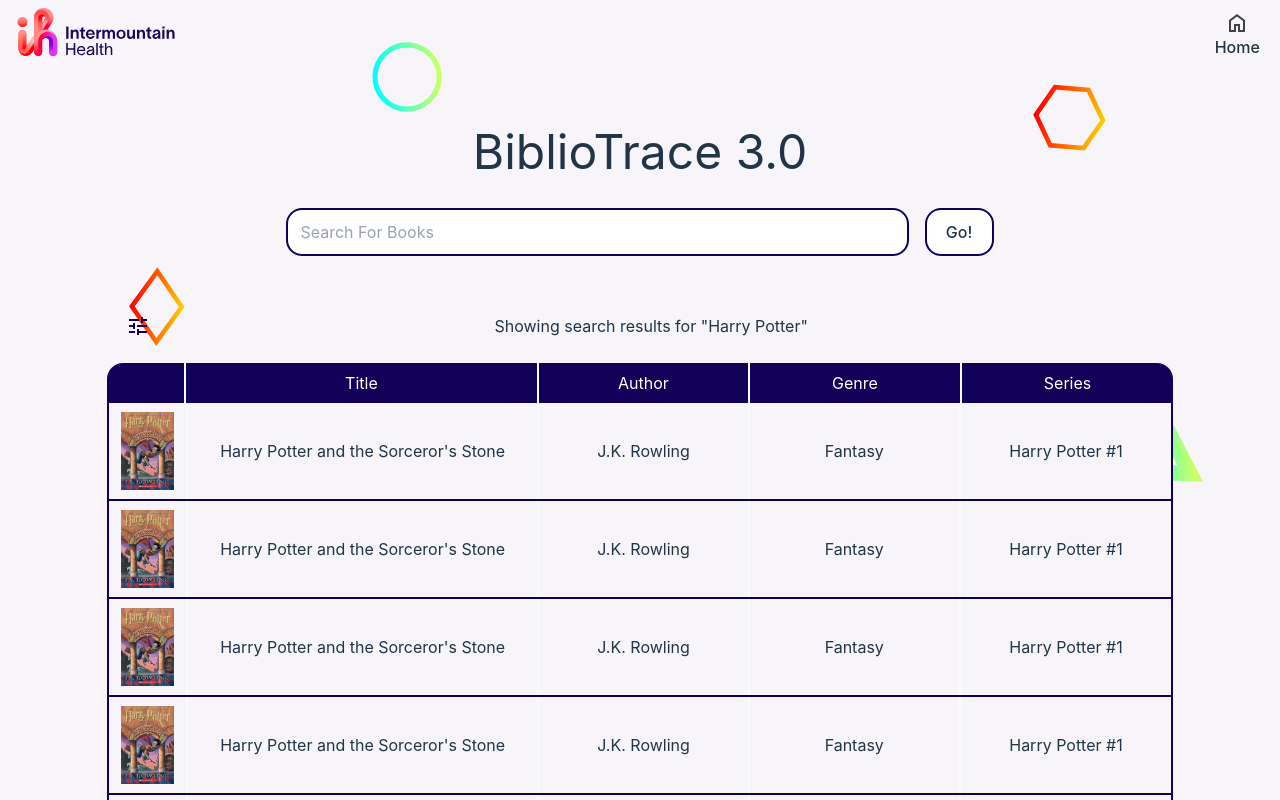
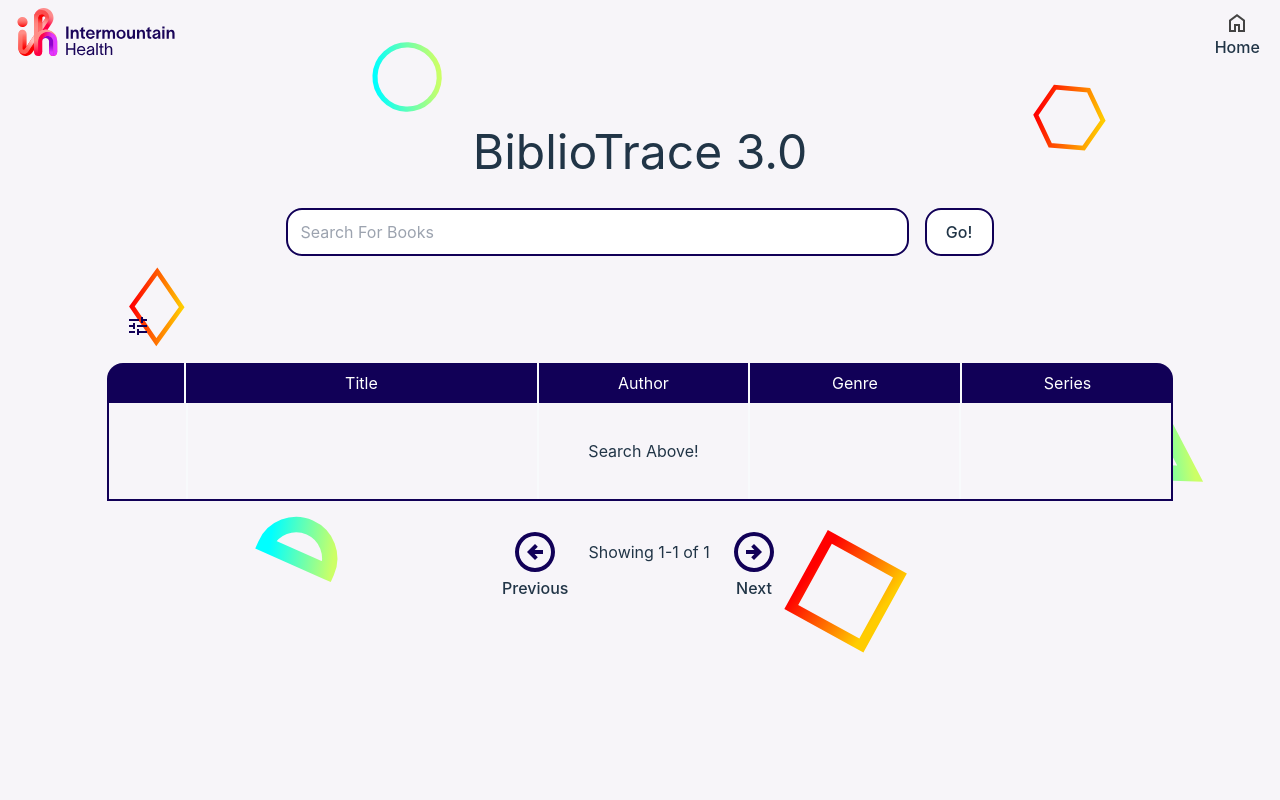
Before and after one commit to tpurba/bibliotrace-front-end, a React (Vite) app: page /search in a window 1280 px wide. Shown: the top 800 px of the page. Built offline with nearby package versions, Linux system fonts and the light colour scheme.

Commit message:
feat(search): install pagination and image fetch logic with Google Books API

```diff
--- a/src/components/SearchResult.jsx
+++ b/src/components/SearchResult.jsx
@@ -1,16 +1,39 @@
-import React from "react";
+import React, { useState, useEffect } from "react";
 
 
 const SearchResult = ({ imageUrl, title, author, genre, series }) => {
+    const [image, setImage] = useState()
+
     const bookTitle = <p id='book-title'>{title}</p>
     const bookAuthor = <p id='book-author'>{author}</p>
     const bookGenre = <p id='book-genre'>{genre}</p>
     const bookSeries = <p id='book-series'>{series}</p>
 
+    useEffect(() => {
+        const fetchImage = async () => {
+            if (imageUrl === 'Unknown') {
+                return
+            }
+
+            try {
+                const response = await fetch('https://cors-anywhere.herokuapp.com/' + imageUrl)
+                if (response.ok) {
+                    const blob = await response.blob()
+                    const objectURL = URL.createObjectURL(blob)
+                    console.log(objectURL)
+                    setImage(objectURL)
+                }
+            } catch (e) {
+                console.log(e)
+            }
+        }
+        fetchImage()
+    }, []) // Effect only runs once during component rendering
+
     return (
         <div className="flex h-fit border-x-2 border-x-[#110057] border-b-2 border-b-[#110057] bg-[#F7F5F9]">
             <div className="h-24 flex items-center justify-center px-3 border-r-slate-50 border-r-2 w-20 text-transparent">
-                <img src='/src/assets/harry-potter.jpg' className="w-16 m-2"></img>
+                {(imageUrl != 'Unknown') ? <img src={image} className="w-16 m-2" alt="Cover Thumbnail"></img> : null}
             </div>
             <div className="flex items-center justify-center px-3 border-r-slate-50 border-r-2 w-1/3">
                 {bookTitle}
@@ -26,8 +49,6 @@ const SearchResult = ({ imageUrl, title, author, genre, series }) => {
             </div>
         </div>
     )
-
-
 }
 
 export default SearchResult
--- a/src/pages/SearchPage.jsx
+++ b/src/pages/SearchPage.jsx
@@ -6,12 +6,52 @@ import Prev from "../assets/prev.svg?react"
 import SearchResult from "../components/SearchResult"
 
 const Search = () => {
-  const rowHeight = 100;
-  const headerHeight = 450;
-  const [rowCount, setRowCount] = useState(0);
+  const rowHeight = 100
+  const headerHeight = 450
+  const [rowCount, setRowCount] = useState(0)
+  const [searchInput, setSearchInput] = useState('')
+  const [searchResults, setSearchResults] = useState([{
+    key: 'helloSearch',
+    selfLink: 'none',
+    imgLink: 'Unknown',
+    title: '',
+    author: 'Search Above!',
+    isbn: 'none',
+    genre: '',
+    series: ''
+  }])
+  const [pageOffset, setPageOffset] = useState(0)
 
+  const conductSearch = () => {
+    console.log(`search includes ${searchInput}`)
+    fetch(`https://www.googleapis.com/books/v1/volumes?q={${searchInput}}&maxResults=40`)
+    .then((result) => result.json())
+    .then((response) => {
+      const bookItems = response.items || []
+      const bookResults = bookItems.map((item) => { return convertBooksObjToBook(item) })
+      console.log(bookResults)
+      setSearchResults(bookResults)
+    })
+  }
 
+  const handleKeyDown = (event) => {
+    if (event.key === 'Enter') {
+      conductSearch()
+    }
+  };
 
+  const convertBooksObjToBook = (bookObj) => {
+    console.log(bookObj)
+    return {
+      selfLink: bookObj.selfLink,
+      imgLink: bookObj.volumeInfo.imageLinks?.smallThumbnail ?? 'Unknown',
+      title: bookObj.volumeInfo.title ?? 'Unknown',
+      author: (bookObj.volumeInfo.authors != null && bookObj.volumeInfo.authors.length > 0) ? bookObj.volumeInfo.authors[0] : 'Unknown',
+      isbn: bookObj.volumeInfo.industryIdentifiers,
+      genre: bookObj.volumeInfo.categories ?? ['unkonwn'],
+      series: 'Not Available'
+    }
+  }
 
   // Function to calculate the number of rows that can fit
   const calculateRowCount = () => {
@@ -31,39 +71,34 @@ const Search = () => {
     };
   }, []);
 
+  const incrementPage = () => {
+    if ((pageOffset + rowCount) < searchResults.length - 1) {
+      setPageOffset(pageOffset + rowCount)
+    }
+  }
 
-  // <div
-  //           key={index}
-  //           style={{
-  //             height: `${rowHeight}px`,
-  //             borderBottom: '1px solid #ddd',
-  //             display: 'flex',
-  //             alignItems: 'center',
-  //             justifyContent: 'center',
-  //           }}
-  //         >
-  //           Row {index + 1}
-  //         </div>
-
-
-
-
-
+  const decrementPage = () => {
+    if (pageOffset - rowCount < 0) {
+      setPageOffset(0)
+    } else {
+      setPageOffset(pageOffset - rowCount)
+    }
+  }
 
   return (
-    <div className="w-screen pb-5 search-bg flex flex-col items-center">
+    <div className="w-screen h-screen pb-5 search-bg flex flex-col items-center">
       <NavBar useDarkTheme={true} showTitle={false} />
       <h1 className="mt-16 text-5xl">BiblioTrace 3.0</h1>
       <div className="h-16 my-6 flex w-7/12 justify-center"> {/* Search Bar */}
-        <input className="m-2 px-3 w-10/12 border-2 border-[#110057] rounded-2xl" type="text" placeholder="Search For Books"></input>
-        <button className="m-2 border-[#110057] border-2 bg-white rounded-2xl" onClick={() => {}}>Go!</button>
+        <input className="m-2 px-3 w-10/12 border-2 border-[#110057] rounded-2xl" type="text" placeholder="Search For Books" value={searchInput} onInput={e => setSearchInput(e.target.value)} onKeyDown={handleKeyDown}></input>
+        <button className="m-2 border-[#110057] border-2 bg-white rounded-2xl" onClick={conductSearch}>Go!</button>
       </div>
       <div className="w-10/12"> {/* Search Results Table */}
         <div className="w-full flex justify-between my-4"> {/* Buttons Above Results */}
           <button className="bg-transparent border-none">
             <Filter />
           </button>
-          <p className="flex items-center">Showing search results for "Harry Potter"</p>
+          <p className="flex items-center">{(searchInput != '') ? `Showing search results for "${searchInput}"` : ""}</p>
           <div className="w-10"></div> {/* placeholder to put above p element in the center */}
         </div>
         <div className=""> {/* Results Table */}
@@ -84,17 +119,30 @@ const Search = () => {
               <h3>Series</h3>
             </div>
           </div>
-          {Array.from({ length: rowCount }, (_, index) => (
-          <SearchResult title={"Harry Potter and the Sorceror's Stone"} author={"J.K. Rowling"} genre={"Fantasy"} series={"Harry Potter #1"}/>
-        ))}
+          {Array.from({ length: rowCount }, (_, index) => {
+            const targetIndex = index + pageOffset
+            if (targetIndex >= searchResults.length) {
+              return null
+            }
+            const bookData = searchResults[index + pageOffset]
+            return bookData ? (
+              <SearchResult
+                key={bookData.selfLink}
+                imageUrl={bookData.imgLink}
+                title={bookData.title}
+                author={bookData.author}
+                genre={bookData.genre}
+                series={bookData.series}/>
+              ) : null
+          })}
         </div>
         <div className="flex align-middle items-center justify-center py-4"> {/* Pagination Buttons */}
-          <button className="bg-transparent flex flex-col items-center">
+          <button className="bg-transparent flex flex-col items-center" onClick={decrementPage}>
             <Prev />
             <p className="">Previous</p>
           </button>
-          <p className="h-12">Showing 1-{rowCount} of 37</p>
-          <button className="bg-transparent flex flex-col items-center">
+          <p className="h-12">Showing {pageOffset + 1}-{Math.min(pageOffset + rowCount, searchResults.length)} of {searchResults.length}</p>
+          <button className="bg-transparent flex flex-col items-center" onClick={incrementPage}>
             <Next />
             <p className="">Next</p>
           </button>
```
